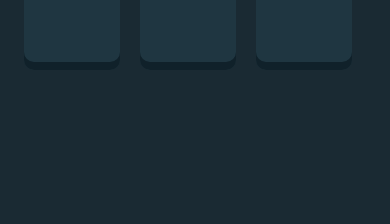
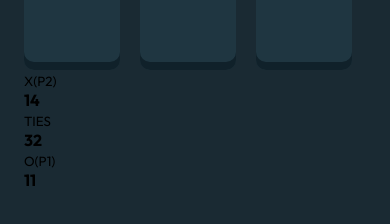
Before and after one commit to mohamed-abdelahi-haibelty/Unbeatble-tic-tac-toe, a plain HTML site: page multiplayer.html in a window 390 px wide. Shown: the part 386-610 px from the top of the page. Drawn offline with Linux system fonts and the light colour scheme.

Commit message:
add game result mobile styles

```diff
--- a/multiplayer.html
+++ b/multiplayer.html
@@ -41,6 +41,20 @@
                 <div class="square" id="7"></div>
                 <div class="square" id="8"></div>
             </div>
+            <div class="game-result">
+                <div class="result-btn x-player">
+                    <small>X(P2)</small>
+                    <h4>14</h4>
+                </div>
+                <div class="result-btn ties">
+                    <small>TIES</small>
+                    <h4>32</h4>
+                </div>
+                <div class="result-btn o-player">
+                    <small>O(P1)</small>
+                    <h4>11</h4>
+                </div>
+            </div>
         </div>
     </div>
 </body>
```
